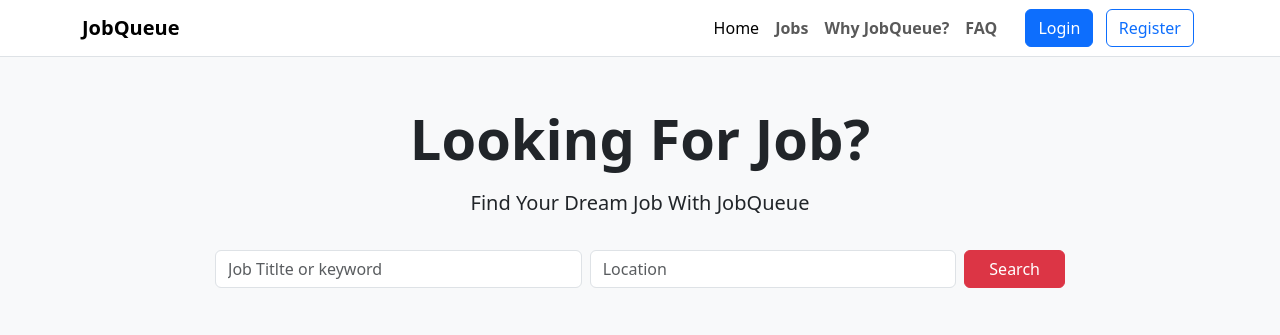
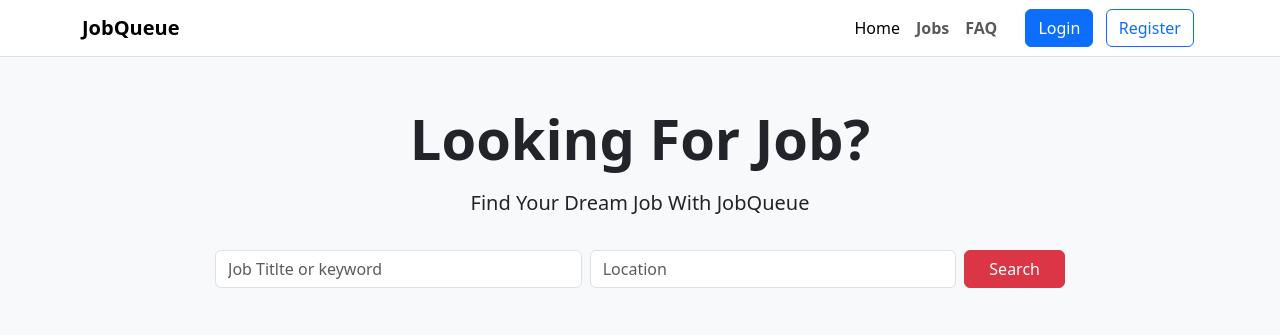
Before and after one commit to sufiyan9828/job_portal_main, a Django app: page / in a window 1280 px wide. Shown: the top 335 px of the page. Run offline with Django 5.2, Linux system fonts and the light colour scheme.

Commit message:
fifth commit

```diff
--- a/accounts/templates/accounts/register.html
+++ b/accounts/templates/accounts/register.html
@@ -75,7 +75,6 @@
             <ul class="messages">
                 {% for message in messages %}
                 &nbsp;
-                &nbsp;
                 <li{% if message.tags %} class="{{ message.tags }}"{% endif %}>{{ message }}</li>
                 {% endfor %}
             </ul>
--- a/templates/base.html
+++ b/templates/base.html
@@ -29,9 +29,6 @@
                         </li>
                         <li class="nav-item">
                             <a class="nav-link fw-bold" href="#">Jobs</a>
-                        </li>
-                        <li class="nav-item">
-                            <a class="nav-link fw-bold" href="#">Why JobQueue?</a>
                         </li>
                         <li class="nav-item">
                             <a class="nav-link fw-bold" href="{% url 'faq' %}">FAQ</a>
```
Also changed, not shown: db.sqlite3.
